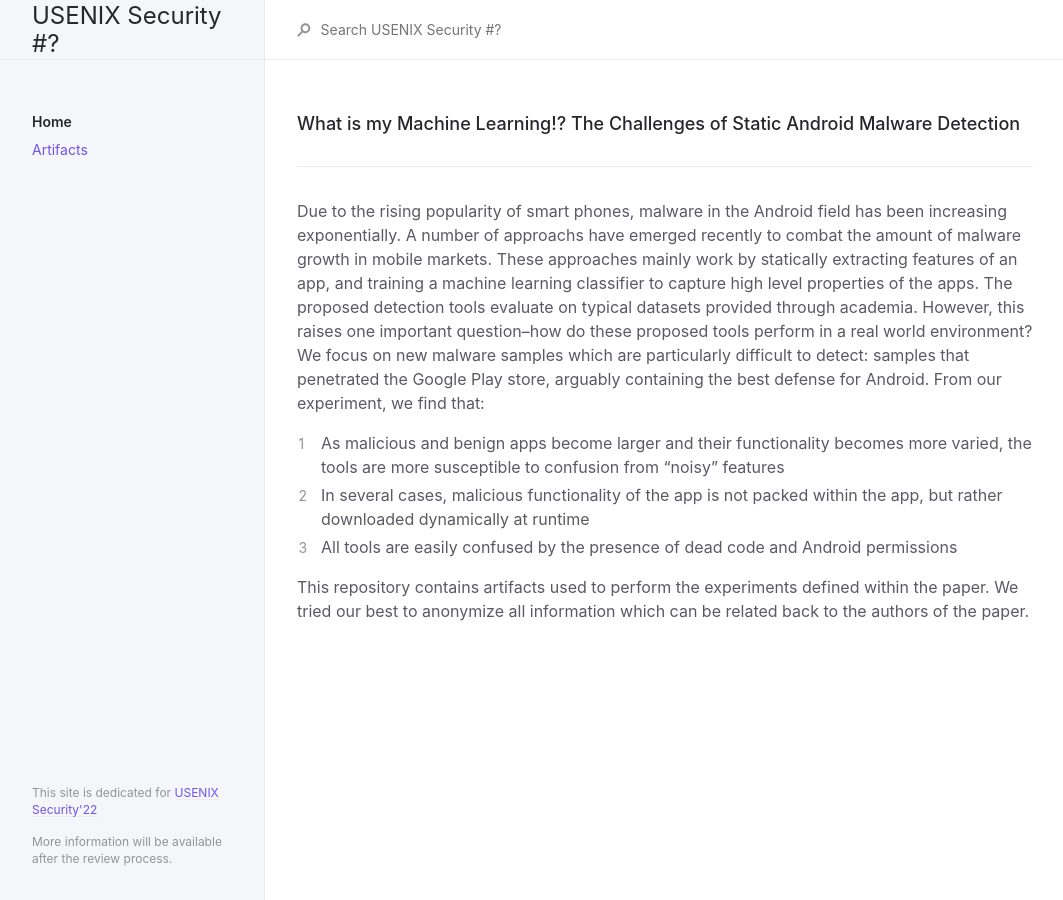
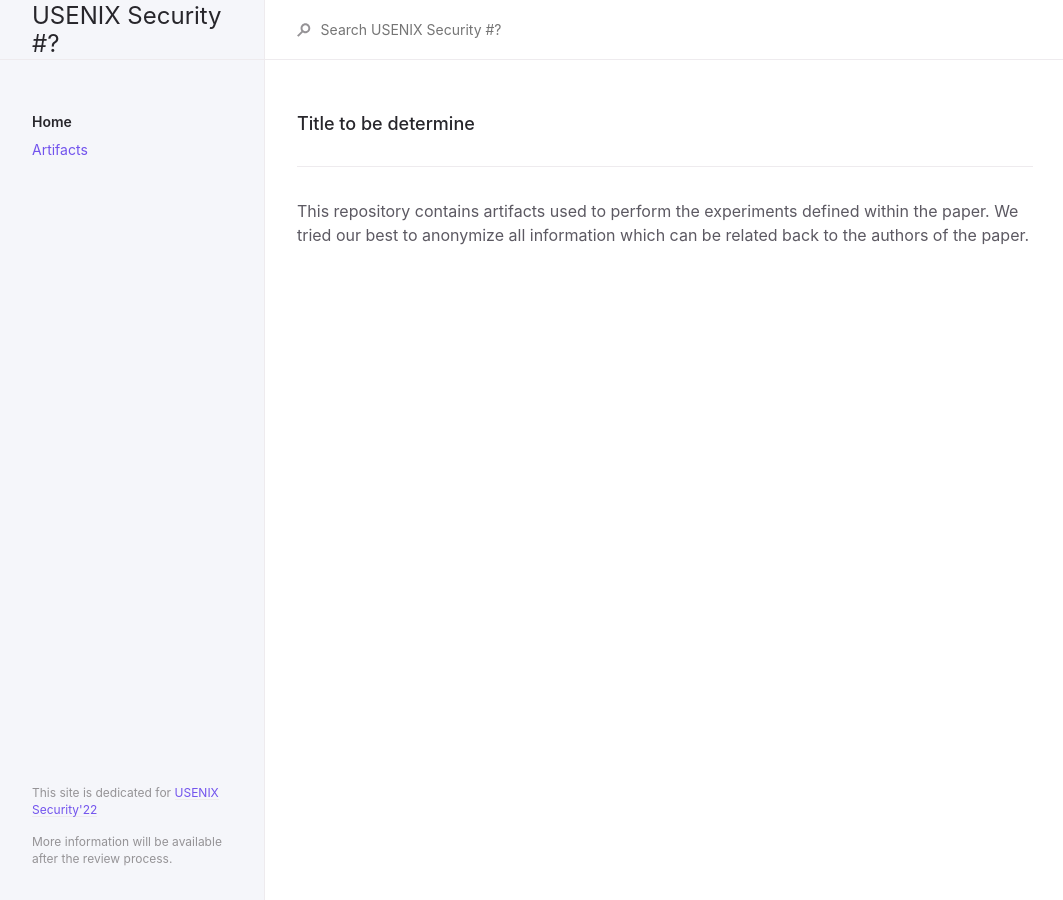
Before and after one commit to hello-from-anon-researcher/hello-from-anon-researcher.github.io, a Jekyll site: the page built from index.md, in a window 1280 px wide. Shown: the whole page, without its empty margins (107-1170 px from the left). Built offline with Jekyll 4.4.1, drawn with Linux system fonts in a browser that asks for light colours.

Commit message:
Update index.md

```diff
--- a/index.md
+++ b/index.md
@@ -2,18 +2,12 @@
 layout: default
 title: Home
 nav_order: 1
-description: "What is my Machine Learning!? The Challenges of Static Android Malware Detection"
+description: "???"
 permalink: /
 ---
 
-### What is my Machine Learning!? The Challenges of Static Android Malware Detection
+### Title to be determine
 
 ---
 
-Due to the rising popularity of smart phones, malware in the Android field has been increasing exponentially. A number of approachs have emerged recently to combat the amount of malware growth in mobile markets. These approaches mainly work by statically extracting features of an app, and training a machine learning classifier to capture high level properties of the apps. The proposed detection tools evaluate on typical datasets provided through academia. However, this raises one important question--how do these proposed tools perform in a real world environment? We focus on new malware samples which are particularly difficult to detect: samples that penetrated the Google Play store, arguably containing the best defense for Android. From our experiment, we find that:
-
-1. As malicious and benign apps become larger and their functionality becomes more varied, the tools are more susceptible to confusion from "noisy" features
-2. In several cases, malicious functionality of the app is not packed within the app, but rather downloaded dynamically at runtime
-3. All tools are easily confused by the presence of dead code and Android permissions
-
 This repository contains artifacts used to perform the experiments defined within the paper. We tried our best to anonymize all information which can be related back to the authors of the paper.
```
